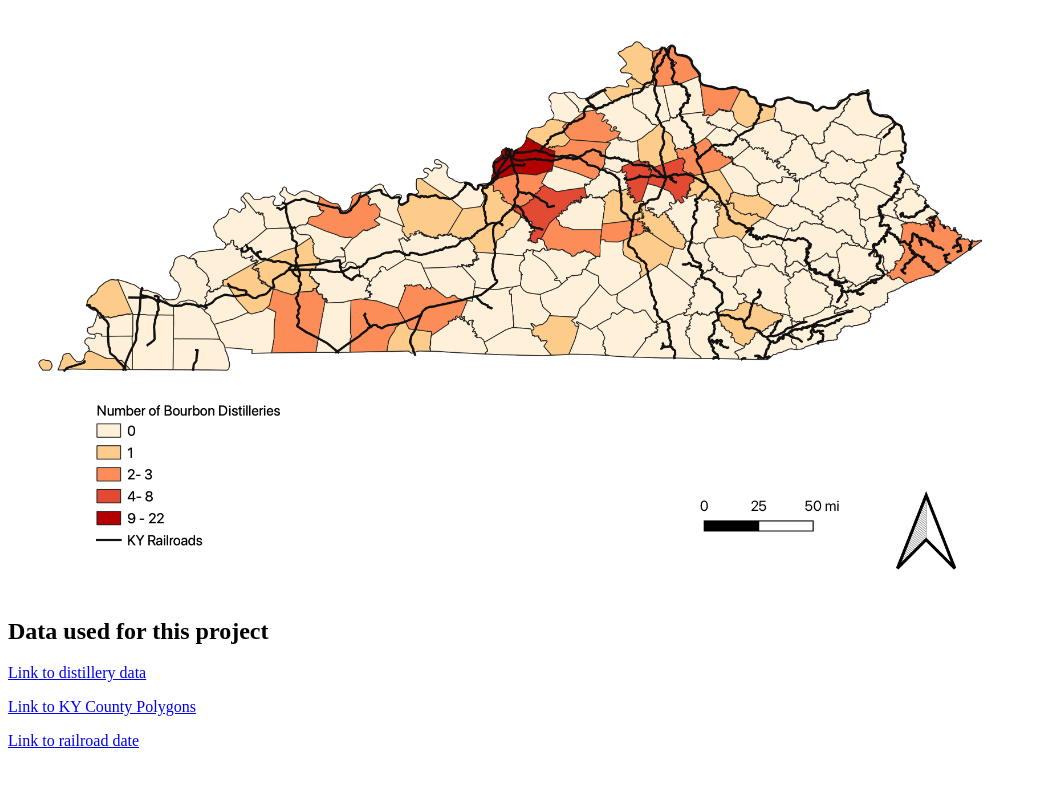
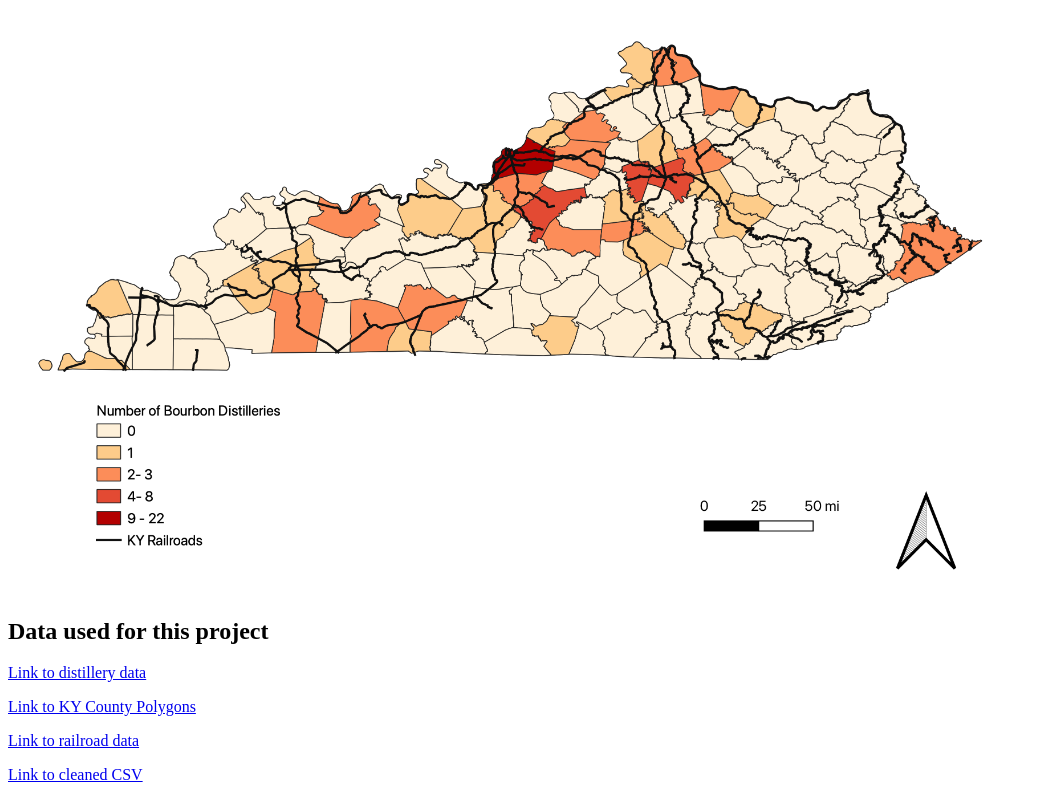
Before and after one commit to amelia-loeffler/Homework-7-Repository-, a plain HTML site: page Homework 7.html in a window 1280 px wide. Shown: the part 347-1147 px from the top of the page, without its empty margins (0-1038 px from the left). Before the commit the page ends 1113 px from the top, so only its background shows below. Drawn offline with Linux system fonts and the light colour scheme.

Commit message:
json and csv

```diff
--- a/Homework 7.html
+++ b/Homework 7.html
@@ -20,7 +20,9 @@
     <p></p>
     <a href="https://data.lojic.org/datasets/31cfcef280b645fd83095b1cfb675724_0/explore?location=37.770934%2C-85.794337%2C6.38"> Link to KY County Polygons </a>
     <p></p>
-    <a href="https://data.lojic.org/datasets/kygeonet::ky-railroads/explore?location=37.899597%2C-85.118125%2C6.13"> Link to railroad date </a>
+    <a href="https://data.lojic.org/datasets/kygeonet::ky-railroads/explore?location=37.899597%2C-85.118125%2C6.13"> Link to railroad data </a>
+    <p></p>
+    <a href="https://github.com/amelia-loeffler/Homework-7-Repository-/blob/main/Homework%207%20Cleaned%20Data%20Set.csv"> Link to cleaned CSV </a>
     <p></p>
 
 
```
Also changed, not shown: 2 other files.
